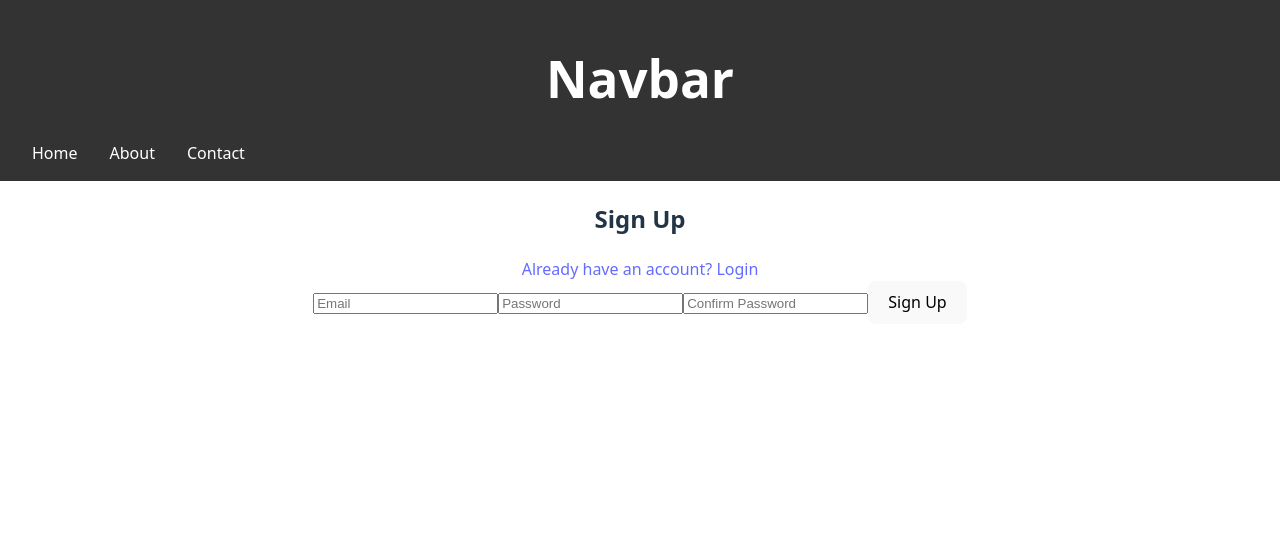
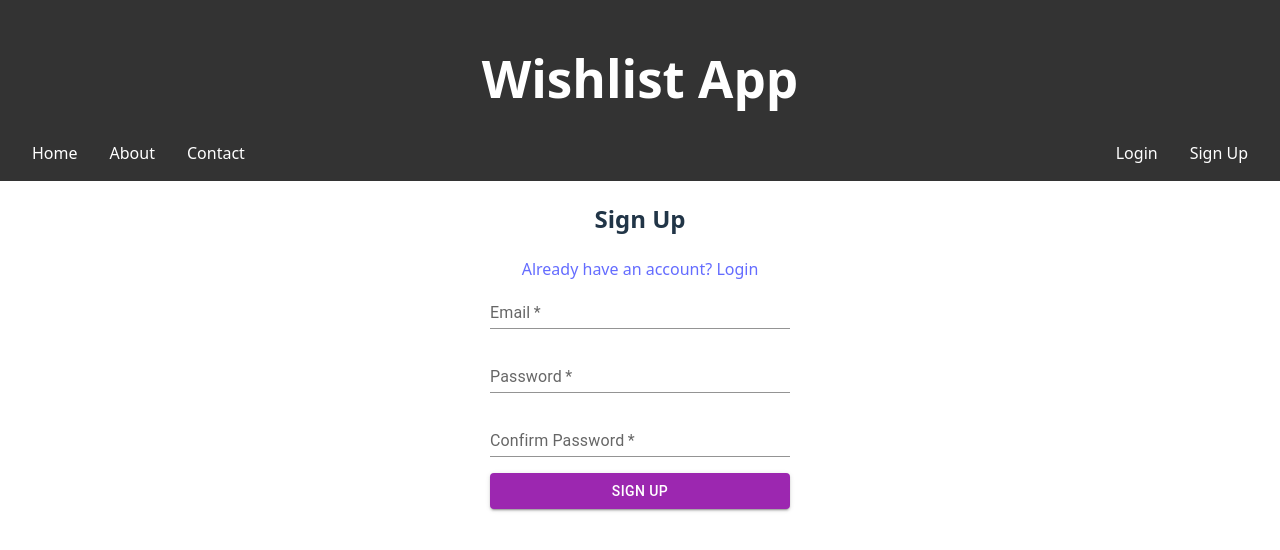
Before and after one commit to molybdenum1/wishlistapp, a React (Vite) app: page /signup in a window 1280 px wide. Shown: the top 550 px of the page. Built offline with nearby package versions, Linux system fonts and the light colour scheme; no server answers.

Commit message:
fix nav bar and styling logain and signup pages

```diff
--- a/src/components/Navbar/Navbar.css
+++ b/src/components/Navbar/Navbar.css
@@ -18,6 +18,7 @@
   display: flex;        /* Make list items in a row */
   flex-direction: row;
   list-style: none;
+  align-items: center;  /* Vertically center items */
   padding: 0;
   margin: 0;
 }
--- a/src/components/Navbar/Navbar.tsx
+++ b/src/components/Navbar/Navbar.tsx
@@ -1,10 +1,14 @@
 import React from "react";
 import "./Navbar.css";
+import { useAuth } from "../AuthProvider/AuthProvider";
 
 export const Navbar = () => {
+
+  const { user, logout } = useAuth();
+
   return (
     <div className="navbar">
-      <h1>Navbar</h1>
+      <h1>Wishlist App</h1>
       <nav className="nav-links">
         <ul className="nav-list">
           <li className="nav-list-item">
@@ -23,6 +27,35 @@ export const Navbar = () => {
             </a>
           </li>
         </ul>
+        <ul className="nav-list">
+          {user ? (
+            <>
+              <li className="nav-list-item">
+                <a className="nav-list-item-link" href="/profile">
+                  Profile
+                </a>
+              </li>
+              <li className="nav-list-item">
+                <button className="nav-list-item-link" onClick={logout}>
+                  Logout
+                </button>
+              </li>
+            </>
+          ) : (
+            <>
+              <li className="nav-list-item">
+                <a className="nav-list-item-link" href="/login">
+                  Login
+                </a>
+              </li>
+              <li className="nav-list-item">
+                <a className="nav-list-item-link" href="/signup">
+                  Sign Up
+                </a>
+              </li>
+            </>
+          )}
+        </ul>
       </nav>
     </div>
   );
--- a/src/index.css
+++ b/src/index.css
@@ -3,9 +3,9 @@
   line-height: 1.5;
   font-weight: 400;
 
-  color-scheme: light dark;
-  color: rgba(255, 255, 255, 0.87);
-  background-color: #242424;
+  /* color-scheme: light dark; */
+  /* color: rgba(255, 255, 255, 0.87);
+  background-color: #242424; */
 
   font-synthesis: none;
   text-rendering: optimizeLegibility;
--- a/src/pages/LoginPage.tsx
+++ /dev/null
@@ -1,51 +0,0 @@
-import React from 'react'
-import { Link, useNavigate } from 'react-router-dom';
-import { useAuth } from '../components/AuthProvider/AuthProvider';
-
-export const LoginPage = () => {
-  const [email, setEmail] = React.useState<string>('');
-  const [password, setPassword] = React.useState<string>('');
-  const [error, setError] = React.useState<string>('');
-
-  const { login } = useAuth();
-  const navigate = useNavigate();
-
-
-  const handleLogin = async (e: React.FormEvent) => {
-    e.preventDefault();
-    setError('');
-
-    try {
-      await login(email, password);
-      navigate('/');
-    } catch (error) {
-      setError('Login failed. Please check your credentials.');
-      console.error(error);
-    }
-  }
-
-  return (
-    <div className='login-page'>
-        <h2>Login</h2>
-        <Link to="/signup">Don't have an account? Sign up</Link>
-        <form onSubmit={handleLogin}>
-          <input
-            type="email"
-            placeholder="Email"
-            value={email}
-            onChange={(e) => setEmail(e.target.value)}
-            required
-          />
-          <input
-            type="password"
-            placeholder="Password"
-            value={password}
-            onChange={(e) => setPassword(e.target.value)}
-            required
-          />
-          <button type="submit">Login</button>
-          {error && <p className="error">{error}</p>}
-        </form>
-    </div>
-  )
-}
--- /dev/null
+++ b/src/pages/LoginPage/LoginPage.css
@@ -0,0 +1,18 @@
+.login-page {
+  display: flex;
+  flex-direction: column;
+  align-items: center;
+  justify-content: center;
+}
+
+.login-form {
+  display: flex;
+  flex-direction: column;
+  gap: 16px;
+  width: 300px;
+}
+
+.error {
+  color: red;
+  font-size: 12px;
+}
--- /dev/null
+++ b/src/pages/LoginPage/LoginPage.tsx
@@ -0,0 +1,63 @@
+import React from "react";
+import { Link, useNavigate } from "react-router-dom";
+import { useAuth } from "../../components/AuthProvider/AuthProvider";
+import { Button, TextField } from "@mui/material";
+
+import "./LoginPage.css"; // Assuming you have a CSS file for styling
+
+export const LoginPage = () => {
+  const [email, setEmail] = React.useState<string>("");
+  const [password, setPassword] = React.useState<string>("");
+  const [error, setError] = React.useState<string>("");
+
+  const { login } = useAuth();
+  const navigate = useNavigate();
+
+  const handleLogin = async (e: React.FormEvent) => {
+    e.preventDefault();
+    setError("");
+
+    try {
+      await login(email, password);
+      navigate("/");
+    } catch (error) {
+      setError("Login failed. Please check your credentials.");
+      console.error(error);
+    }
+  };
+
+  return (
+    <div className="login-page">
+      <h2>Login</h2>
+      <Link to="/signup">Don't have an account? Sign up</Link>
+      <form className="login-form" onSubmit={handleLogin}>
+        <TextField
+          id="standard-basic"
+          label="Email"
+          variant="standard"
+          color="secondary"
+          style={{}}
+          value={email}
+          onChange={(e) => setEmail(e.target.value)}
+          required
+        />
+        <TextField
+          id="standard-basic"
+          label="Password"
+          variant="standard"
+          color="secondary"
+          style={{}}
+          type="password"
+          value={password}
+          onChange={(e) => setPassword(e.target.value)}
+          required
+        />
+        {/* <button type="submit">Login</button> */}
+        <Button variant="contained" color="secondary" type="submit">
+          Login
+        </Button>
+        {error && <p className="error">{error}</p>}
+      </form>
+    </div>
+  );
+};
--- a/src/pages/Main.tsx
+++ b/src/pages/Main/Main.tsx
@@ -1,8 +1,8 @@
 import { Container } from "@mui/material"
 import { useState } from "react";
 // import { data } from "../data";
-import type { IWishlistGroup } from "../data/types";
-import { GroupWishlist } from "../components/GroupWishlist/GroupWishlist";
+import type { IWishlistGroup } from "../../data/types";
+import { GroupWishlist } from "../../components/GroupWishlist/GroupWishlist";
 
 const data =  {
   wishlistGroup: [
--- /dev/null
+++ b/src/pages/SignupPage/SignupPage.css
@@ -0,0 +1,18 @@
+.signup-page {
+  display: flex;
+  flex-direction: column;
+  align-items: center;
+  justify-content: center;
+}
+
+.signup-form {
+  display: flex;
+  flex-direction: column;
+  gap: 16px;
+  width: 300px;
+}
+
+.error {
+  color: red;
+  font-size: 12px;
+}
--- /dev/null
+++ b/src/pages/SignupPage/SignupPage.tsx
@@ -0,0 +1,78 @@
+import React from "react";
+import { Link, useNavigate } from "react-router-dom";
+import { useAuth } from "../../components/AuthProvider/AuthProvider";
+import { Button, TextField } from "@mui/material";
+
+import "./SignupPage.css"; // Assuming you have a CSS file for styling
+
+export const SignupPage = () => {
+  const [email, setEmail] = React.useState("");
+  const [password, setPassword] = React.useState("");
+  const [confirmPassword, setConfirmPassword] = React.useState("");
+  const [error, setError] = React.useState<string>("");
+
+  const { register } = useAuth();
+  const navigate = useNavigate();
+
+  const handleSignup = async (e: React.FormEvent) => {
+    e.preventDefault();
+
+    if (password !== confirmPassword) {
+      setError("Passwords do not match");
+      return;
+    }
+
+    try {
+      await register(email, password);
+      navigate("/login");
+    } catch (error) {
+      console.error("Signup failed:", error);
+      alert("Signup failed. Please try again.");
+    }
+  };
+
+  return (
+    <div className="signup-page">
+      <h2>Sign Up</h2>
+      <Link to="/login">Already have an account? Login</Link>
+      <form className="signup-form" onSubmit={handleSignup}>
+        <TextField
+          id="standard-basic"
+          label="Email"
+          variant="standard"
+          color="secondary"
+          style={{}}
+          value={email}
+          onChange={(e) => setEmail(e.target.value)}
+          required
+        />
+        <TextField
+          id="standard-basic"
+          label="Password"
+          variant="standard"
+          color="secondary"
+          style={{}}
+          type="password"
+          value={password}
+          onChange={(e) => setPassword(e.target.value)}
+          required
+        />
+        <TextField
+          id="standard-basic"
+          label="Confirm Password"
+          variant="standard"
+          color="secondary"
+          style={{}}
+          type="password"
+          value={confirmPassword}
+          onChange={(e) => setConfirmPassword(e.target.value)}
+          required
+        />
+        <Button variant="contained" color="secondary" type="submit">
+          Sign Up
+        </Button>
+        {error && <p className="error">{error}</p>}
+      </form>
+    </div>
+  );
+};
--- a/src/pages/SingupPage.tsx
+++ /dev/null
@@ -1,62 +0,0 @@
-import React from 'react'
-import { Link, useNavigate } from 'react-router-dom';
-import { useAuth } from '../components/AuthProvider/AuthProvider';
-
-export const SignupPage = () => {
-  const [email, setEmail] = React.useState('');
-  const [password, setPassword] = React.useState('');
-  const [confirmPassword, setConfirmPassword] = React.useState('');
-  const [error, setError] = React.useState<string>('');
-
-  const { register } = useAuth();
-  const navigate = useNavigate();
-
-  const handleSignup = async (e: React.FormEvent) => {
-    e.preventDefault();
-
-    if (password !== confirmPassword) {
-      setError("Passwords do not match");
-      return;
-    }
-
-    try {
-      await register(email, password);
-      navigate('/login');
-    } catch (error) {
-      console.error("Signup failed:", error);
-      alert("Signup failed. Please try again.");
-    }
-  }
-
-  return (
-    <div className='signup-page'>
-        <h2>Sign Up</h2>
-        <Link to="/login">Already have an account? Login</Link>
-        <form onSubmit={handleSignup}>
-          <input
-            type="email"
-            placeholder="Email"
-            value={email}
-            onChange={(e) => setEmail(e.target.value)}
-            required
-          />
-          <input
-            type="password"
-            placeholder="Password"
-            value={password}
-            onChange={(e) => setPassword(e.target.value)}
-            required
-          />
-          <input
-            type="password"
-            placeholder="Confirm Password"
-            value={confirmPassword}
-            onChange={(e) => setConfirmPassword(e.target.value)}
-            required
-          />
-          <button type="submit">Sign Up</button>
-          {error && <p className="error">{error}</p>}
-        </form>
-    </div>
-  )
-}
```
Also changed, not shown: src/router/index.tsx (+4 -4 lines), src/pages/WishlistPage/WishlistPage.tsx (renamed from src/pages/WishlistPage.tsx).
